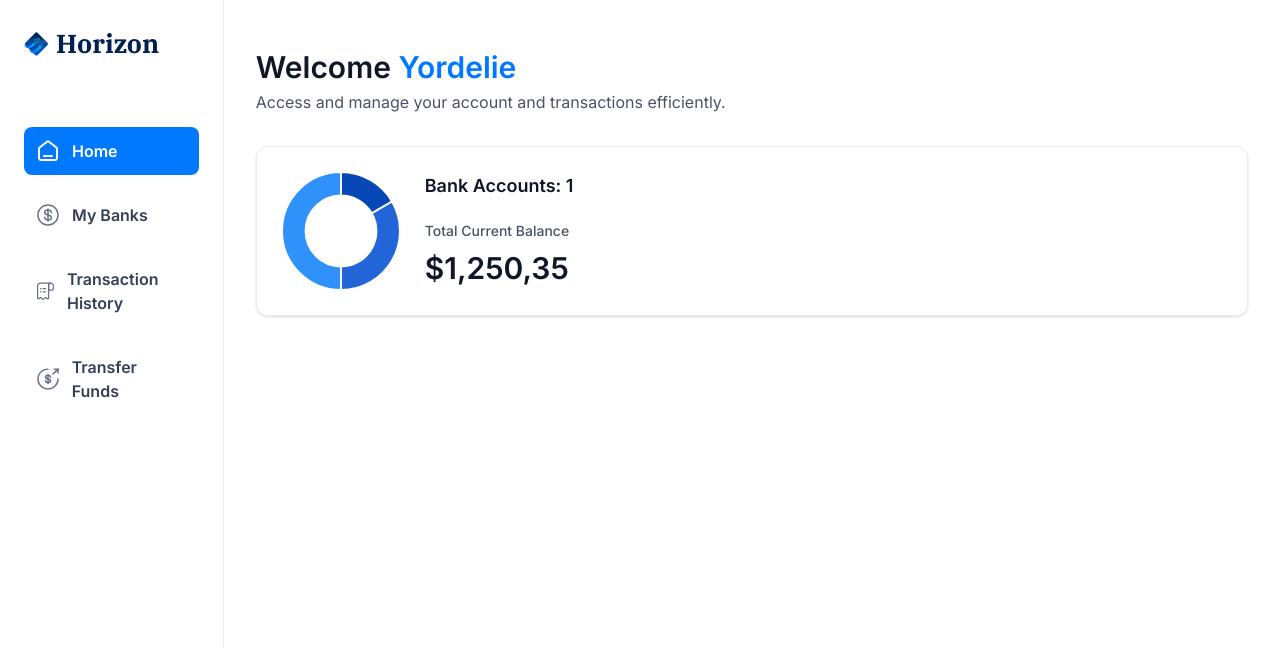
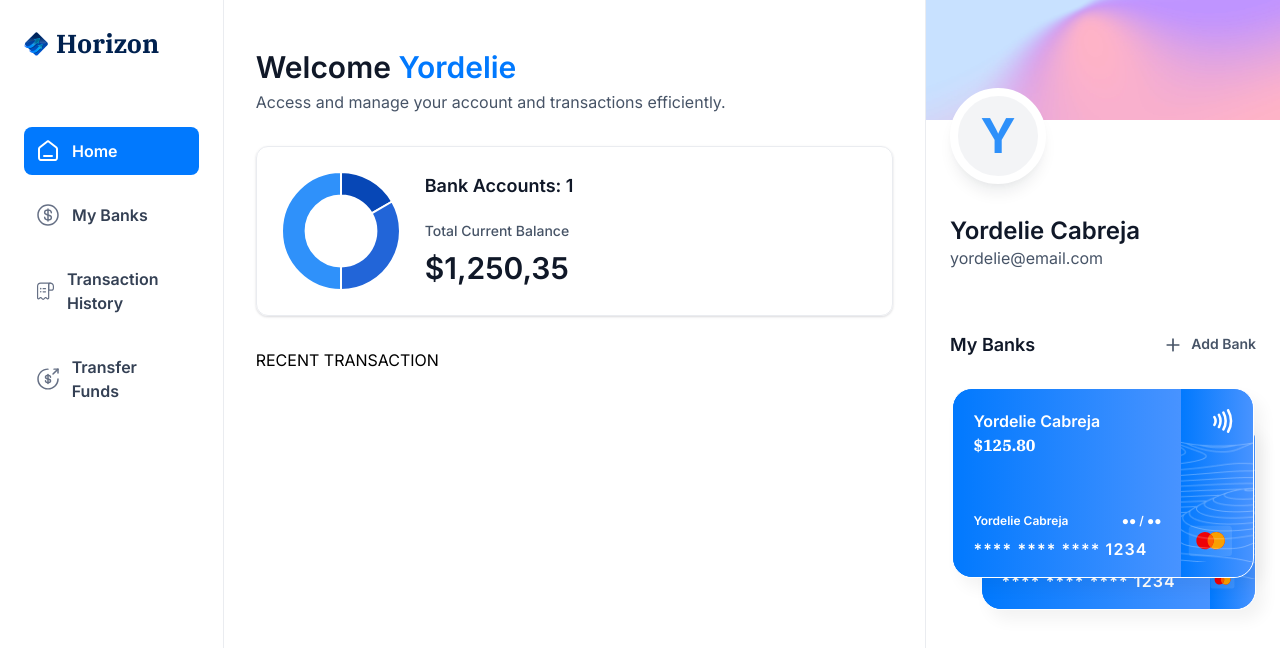
Before and after one commit to ycabreja/banking_app, a Next.js app: page / in a window 1280 px wide. Shown: the top 648 px of the page. Built offline with nearby package versions, Linux system fonts and the light colour scheme.

Commit message:
Right Side Bar

```diff
--- /dev/null
+++ b/app/(root)/my-banks/page.tsx
@@ -0,0 +1,9 @@
+import React from 'react'
+
+const MyBanks = () => {
+    return (
+        <div>MyBanks</div>
+    )
+}
+
+export default MyBanks
--- a/app/(root)/page.tsx
+++ b/app/(root)/page.tsx
@@ -1,8 +1,9 @@
 import HeaderBox from '@/components/HeaderBox'
+import RightSidebar from '@/components/RightSidebar';
 import TotalBalanceBox from '@/components/TotalBalanceBox'
 
 const Home = () => {
-    const loggedIn = { firstName: 'Yordelie' };
+    const loggedIn = { firstName: 'Yordelie', lastName: 'Cabreja', email: 'yordelie@email.com' };
 
     return (
         <section className='home'>
@@ -21,7 +22,14 @@
                         totalCurrentBalance={1250.35}
                     />
                 </header>
+                RECENT TRANSACTION
             </div>
+            <RightSidebar
+                user={loggedIn}
+                transactions={[]}
+                banks={[{ currentBalance: 125.80 }, { currentBalance: 600.80 }]}
+
+            />
         </section>
     )
 }
--- /dev/null
+++ b/app/(root)/payment-transfer/page.tsx
@@ -0,0 +1,9 @@
+import React from 'react'
+
+const Transfer = () => {
+    return (
+        <div>Transfer</div>
+    )
+}
+
+export default Transfer
--- /dev/null
+++ b/app/(root)/transaction-history/page.tsx
@@ -0,0 +1,9 @@
+import React from 'react'
+
+const TransactionHistory = () => {
+    return (
+        <div>TransactionHistory</div>
+    )
+}
+
+export default TransactionHistory
--- /dev/null
+++ b/components/BankCard.tsx
@@ -0,0 +1,73 @@
+
+import { formatAmount } from '@/lib/utils'
+import Image from 'next/image'
+import Link from 'next/link'
+import React from 'react'
+
+const BankCard = ({ account, userName, showBalance = true }: CreditCardProps) => {
+    return (
+        <div className='flex flex-col'>
+            <Link href="/" className='bank-card'>
+                <div className='bank-card_content'>
+                    <div>
+                        <h1 className='text-16 font-semibold text-white'>
+                            {account.name || userName}
+                        </h1>
+                        <p className='font-ibm-plex-serif font-black text-white'>
+                            {formatAmount(account.currentBalance)}
+
+                        </p>
+                    </div>
+                    <article className='flex flex-col gap-2'>
+                        <div className='flex justify-between'>
+                            <h1 className='text-12 font-semibold text-white'>
+                                {userName}
+                            </h1>
+                            <h2 className='text-12 font-semibold text-white'>
+                                ●● / ●●
+                            </h2>
+
+                        </div>
+                        <p className='text-17 font-semibold tracking-[1.1px] text-white'>
+                            **** **** **** <span className='text-16'>1234</span>
+
+                        </p>
+
+                    </article>
+                </div>
+                <div className='bank-card_icon'>
+                    <Image
+                        src="/icons/Paypass.svg"
+                        width={20}
+                        height={24}
+                        alt="pay"
+
+                    />
+                    <Image
+                        src="/icons/mastercard.svg"
+                        width={45}
+                        height={32}
+                        alt="mastercard"
+                        className='ml-5'
+
+
+                    />
+
+                </div>
+
+                <Image
+                    src="/icons/lines.png"
+                    width={316}
+                    height={190}
+                    alt="lines"
+                    className='absolute top-0 left-0'
+                />
+            </Link>
+
+            {/* COPY */}
+
+        </div>
+    )
+}
+
+export default BankCard
--- a/components/MobileNav.tsx
+++ b/components/MobileNav.tsx
@@ -2,26 +2,25 @@
 import React from 'react';
 import {
     Sheet,
+    SheetClose,
     SheetContent,
-    SheetDescription,
     SheetHeader,
     SheetTitle,
     SheetTrigger,
 } from "@/components/ui/sheet";
-import Image from "next/image"
+import Image from "next/image";
 import Link from 'next/link';
 import { sidebarLinks } from '@/constants';
 import { usePathname } from 'next/navigation';
 import { cn } from '@/lib/utils';
+import { VisuallyHidden } from '@radix-ui/react-visually-hidden';
 
 const MobileNav = ({ user }: MobileNavProps) => {
     const pathname = usePathname();
     return (
-
         <section className='w-full max-w-[246px]'>
             <Sheet>
                 <SheetTrigger>
-
                     <Image
                         src="/icons/hamburger.svg"
                         width={30}
@@ -29,25 +28,63 @@
                         alt="menu"
                         className="cursor-pointer"
                     />
-
-
                 </SheetTrigger>
-                <SheetContent side="left">
+                <SheetContent side="left" className='border-none bg-white'>
+                    <SheetHeader>
+                        <SheetTitle>
+                            <VisuallyHidden>Navigation Menu</VisuallyHidden> {/* Accessible title */}
+                        </SheetTitle>
+                    </SheetHeader>
                     <nav className='flex flex-col gap-4'>
-                        <Link href="/" className='mb-12 cursor-pointer flex items-center gap-2'>
+                        <Link href="/" className='cursor-pointer flex items-center gap-1 px-4'>
                             <Image
                                 src="/icons/logo.svg"
                                 width={34}
                                 height={34}
                                 alt="Horizon Logo"
-                                className='size-[24px] max-xl:size-14'
                             />
-                            <h1 className='sidebar-logo'>Horizon</h1>
+                            <h1 className='text-[26px] font-ibm-plex-serif !text-bold text-black-1'>Horizon</h1>
                         </Link>
+                        <div className="mobilenav-sheet">
+                            <SheetClose asChild>
+                                <nav className='flex h-full flex-col gap-6 pt-16 text-white'>
+                                    {sidebarLinks.map((item) => {
+                                        const isActive = pathname === item.route || pathname.startsWith(`${item.route}/`);
+
+                                        return (
+                                            <SheetClose asChild key={item.route}>
+                                                <Link href={item.route} key={item.label}
+                                                    className={cn('mobilenav-sheet_close w-full ', { 'bg-bankGradient': isActive })}
+                                                >
+                                                    <Image
+                                                        src={item.imgURL}
+                                                        alt={item.label}
+                                                        width={20}
+                                                        height={20}
+
+                                                        className={cn({
+                                                            'brightness-[3] invert-0': isActive
+                                                        })}
+                                                    />
+
+
+                                                    <p className={cn('text-16 font-semibold text-black-2', {
+                                                        'text-white': isActive
+                                                    })}>
+                                                        {item.label}
+                                                    </p>
+                                                </Link>
+                                            </SheetClose>
+                                        );
+                                    })}
+                                    USER
+                                </nav>
+                            </SheetClose>
+                            FOOTER
+                        </div>
 
                         {sidebarLinks.map((item) => {
-
-                            const isActive = pathname === item.route || pathname.startsWith(`${item.route}/`)
+                            const isActive = pathname === item.route || pathname.startsWith(`${item.route}/`);
                             return (
                                 <Link href={item.route} key={item.label}
                                     className={cn('sidebar-link', { 'bg-bankGradient': isActive })}
@@ -61,8 +98,6 @@
                                                 'brightness-[3] invert-0': isActive
                                             })}
                                         />
-
-
                                     </div>
 
                                     <p className={cn('sidebar-label', {
@@ -71,8 +106,7 @@
                                         {item.label}
                                     </p>
                                 </Link>
-                            )
-
+                            );
                         })}
                     </nav>
                 </SheetContent>
--- /dev/null
+++ b/components/RightSidebar.tsx
@@ -0,0 +1,79 @@
+import Image from 'next/image'
+import Link from 'next/link'
+import React from 'react'
+import BankCard from './BankCard'
+
+const RightSidebar = ({ user, transactions, banks }: RightSidebarProps) => {
+    return (
+        <aside className='right-sidebar'>
+            <section className='flex flex-col pb-8'>
+                <div className='profile-banner' />
+                <div className='profile'>
+                    <div className='profile-img'>
+                        <span className='text-5xl font-bold text-blue-500'>{user.firstName[0]}</span>
+
+                    </div>
+
+                    <div className='profile-details'>
+                        <h1 className='profile-name'>
+                            {user.firstName} {user.lastName}
+                        </h1>
+                        <p className='profile-email'>
+                            {user.email}
+                        </p>
+
+                    </div>
+                </div>
+
+            </section>
+            <section className='banks'>
+                <div className='flex w-full justify-between'>
+                    <h2 className='header-2'>My Banks</h2>
+                    <Link href="/" className='flex gap-2'>
+                        <Image
+                            src="/icons/plus.svg"
+                            width={20}
+                            height={20}
+                            alt="plus"
+                        />
+                        <h2 className='text-14 font-semibold text-gray-600'>
+                            Add Bank
+                        </h2>
+                    </Link>
+
+                </div>
+
+                {banks?.length > 0 && (
+                    <div className='relative flex flex-1 flex-col items-center justify-center gap-5'>
+                        <div className='relative z-10'>
+                            <BankCard
+                                key={banks[0].$id}
+                                account={banks[0]}
+                                userName={`${user.firstName} ${user.lastName}`}
+                                showBalance={false}
+                            />
+
+                        </div>
+                        {banks[1] && (
+                            <div className='absolute right-0 top-8 z-0 w-[90%]'>
+                                <BankCard
+                                    key={banks[1].$id}
+                                    account={banks[1]}
+                                    userName={`${user.firstName} ${user.lastName}`}
+                                    showBalance={false}
+                                />
+
+
+                            </div>
+                        )}
+
+                    </div>
+                )}
+
+            </section>
+
+        </aside>
+    )
+}
+
+export default RightSidebar
```
